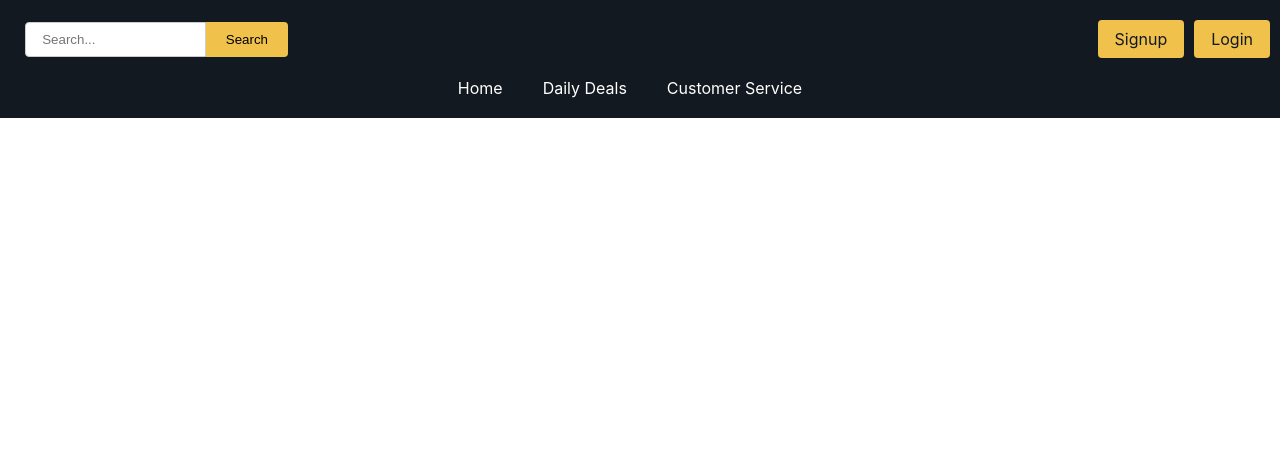
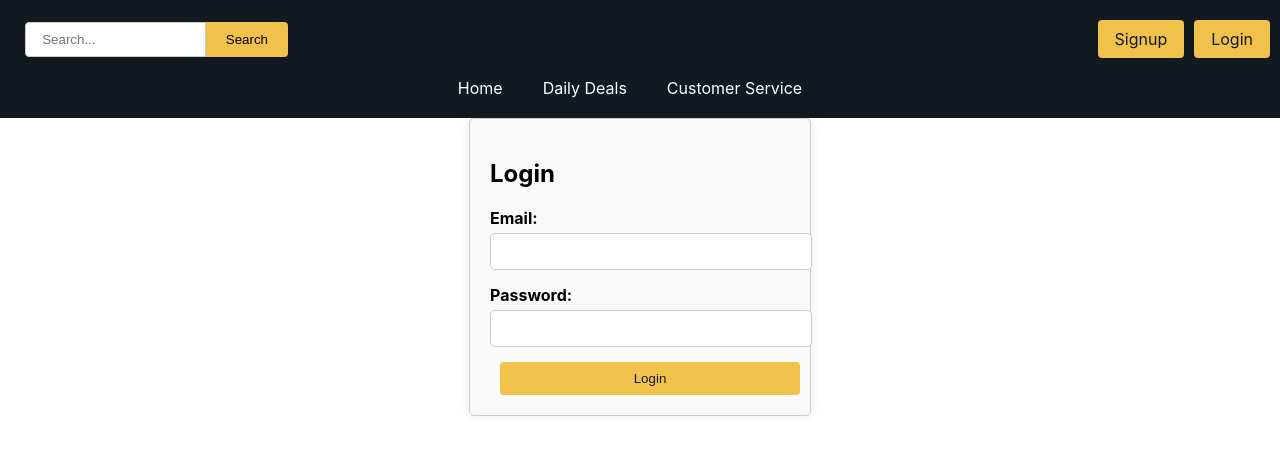
Before and after one commit to basarsubasi/React-frontend-for-Permanent-Memories, a React (Create React App) app: page /Login in a window 1280 px wide. Shown: the top 454 px of the page. Built offline with nearby package versions, Linux system fonts and the light colour scheme.

Commit message:
Added sign up and login pages

```diff
--- a/src/App.js
+++ b/src/App.js
@@ -2,6 +2,8 @@ import React from 'react';
 import { BrowserRouter as Router, Route, Routes } from 'react-router-dom';
 import SearchItems from './Pages/SearchItems';
 import HomePage from './Pages/HomePage';
+import Login from './Pages/Login';
+import SignUp from './Pages/SignUp';
 import Layout from './Components/Layout';
 
 function App() {
@@ -11,6 +13,8 @@ function App() {
       <Routes>
   <Route path="/search" element={<SearchItems />} />
   <Route path="/homepage" element={<HomePage />} />
+  <Route path="/Login" element={<Login />} />
+  <Route path="/Signup" element={<SignUp />} />
   {/* Add more routes for other pages */}
 </Routes>
      </Layout>
--- a/src/Pages/HomePage.js
+++ b/src/Pages/HomePage.js
@@ -1,6 +1,6 @@
 // HomePage.js
 import React from 'react';
-import Layout from '../Components/Layout'; // Import your Layout component
+
 
 const HomePage = () => {
     return (
--- /dev/null
+++ b/src/Pages/Login.js
@@ -0,0 +1,47 @@
+import React, { useState } from 'react';
+import axios from 'axios';
+import '../Styles/Login.css'; // Create a CSS file for your login form and import it
+
+const Login = () => {
+  const [formData, setFormData] = useState({
+    email: '',
+    password: '',
+  });
+
+  const handleChange = (e) => {
+    const { name, value } = e.target;
+    setFormData({ ...formData, [name]: value });
+  };
+
+  const handleSubmit = async (e) => {
+    e.preventDefault();
+
+    try {
+      const response = await axios.post('http://localhost:5232/api/auth/login', formData);
+      // Handle successful login, e.g., store user information in session
+      console.log(response.data);
+    } catch (error) {
+      // Handle login error
+      console.error('Login failed:', error);
+    }
+  };
+
+  return (
+    <div className="login-container">
+      <h2>Login</h2>
+      <form onSubmit={handleSubmit} className="login-form">
+        <div className="form-group">
+          <label>Email:</label>
+          <input type="email" name="email" value={formData.email} onChange={handleChange} required />
+        </div>
+        <div className="form-group">
+          <label>Password:</label>
+          <input type="password" name="password" value={formData.password} onChange={handleChange} required />
+        </div>
+        <button type="submit" className="login-button">Login</button>
+      </form>
+    </div>
+  );
+};
+
+export default Login;
--- /dev/null
+++ b/src/Pages/SignUp.js
@@ -0,0 +1,64 @@
+import React, { useState } from 'react';
+import axios from 'axios';
+import '../Styles/SignUp.css';
+const Registration = () => {
+  const [formData, setFormData] = useState({
+    email: '',
+    password: '',
+    confirmPassword: '', // Add confirmation password state
+  });
+
+  const handleChange = (e) => {
+    const { name, value } = e.target;
+    setFormData({ ...formData, [name]: value });
+  };
+
+  const handleSubmit = async (e) => {
+    e.preventDefault();
+
+    if (formData.password !== formData.confirmPassword) {
+      alert("Password and confirmation password don't match.");
+      return;
+    }
+
+    try {
+      const response = await axios.post('http://localhost:5232/api/auth/register/customer', formData);
+      // Handle successful registration, e.g., redirect to login page
+      console.log(response.data);
+    } catch (error) {
+      // Handle registration error
+      console.error('Registration failed:', error);
+    }
+  };
+
+  return (
+    <div className="registration-container">
+      <div className="registration-card">
+        <h2>Sign Up</h2>
+        <form onSubmit={handleSubmit} className="registration-form">
+          <div className="form-group">
+            <label>Email:</label>
+            <input type="email" name="email" value={formData.email} onChange={handleChange} required />
+          </div>
+          <div className="form-group">
+            <label>Password:</label>
+            <input type="password" name="password" value={formData.password} onChange={handleChange} required />
+          </div>
+          <div className="form-group">
+            <label>Confirm Password:</label>
+            <input
+              type="password"
+              name="confirmPassword"
+              value={formData.confirmPassword}
+              onChange={handleChange}
+              required
+            />
+          </div>
+          <button type="submit" className="register-button">Register</button>
+        </form>
+      </div>
+    </div>
+  );
+};
+
+export default Registration;
--- /dev/null
+++ b/src/Styles/Login.css
@@ -0,0 +1,47 @@
+/* Login.css */
+
+.login-container {
+    max-width: 300px;
+    margin: 0 auto;
+    padding: 20px;
+    border: 1px solid #ccc;
+    border-radius: 5px;
+    background-color: #f9f9f9;
+    box-shadow: 0 0 10px rgba(0, 0, 0, 0.1);
+  }
+
+  .login-form {
+    display: flex;
+    flex-direction: column;
+  }
+
+  .form-group {
+    margin-bottom: 10px;
+  }
+
+  label {
+    font-weight: bold;
+  }
+
+  input[type="email"],
+  input[type="password"] {
+    width: 100%;
+    padding: 10px;
+    border: 1px solid #ccc;
+    border-radius: 5px;
+  }
+
+  .login-button {
+    width: 100%;
+    padding: 10px;
+    background-color: #f0c14b;
+    color: #131921;
+    border: none;
+    border-radius: 5px;
+    cursor: pointer;
+    transition: background-color 0.2s;
+  }
+
+  .login-button:hover {
+    background-color: #0056b3;
+  }
--- /dev/null
+++ b/src/Styles/SignUp.css
@@ -0,0 +1,49 @@
+/* Styles/Registration.css */
+.registration-container {
+    display: flex;
+    justify-content: center;
+    align-items: center;
+    height: 100vh; /* Use full height to center vertically */
+  }
+
+  .registration-card {
+    border: 1px solid #ddd;
+    padding: 20px;
+    border-radius: 8px;
+    width: 300px; /* Adjust as needed */
+    box-shadow: 0 2px 4px rgba(0, 0, 0, 0.1);
+  }
+
+  .registration-form {
+    display: flex;
+    flex-direction: column;
+  }
+
+  .form-group {
+    margin-bottom: 15px;
+  }
+
+  label {
+    display: block;
+    margin-bottom: 5px;
+  }
+
+  input {
+    width: 100%;
+    padding: 8px;
+    border: 1px solid #ddd;
+    border-radius: 4px;
+  }
+
+  .register-button {
+    padding: 10px;
+    background-color: #f0c14b; /* Example color */
+    color: #131921;
+    border: none;
+    border-radius: 4px;
+    cursor: pointer;
+  }
+
+  .register-button:hover {
+    background-color: #0056b3;
+  }
```
Also changed, not shown: AxiosConfig.js (added, +8 -0 lines).
